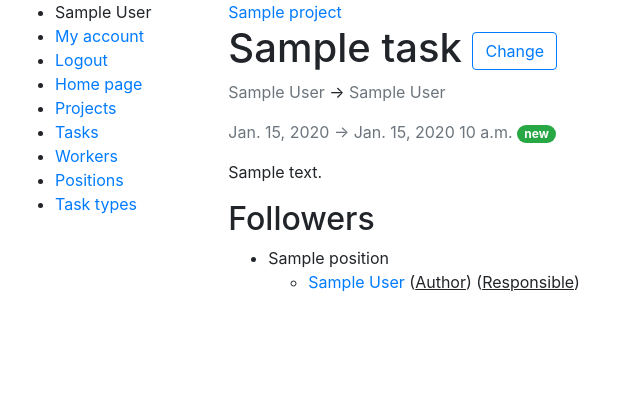
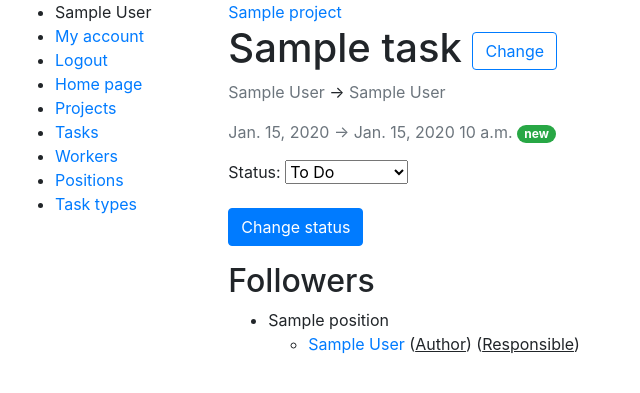
Before and after one commit to vkrasnovyd/project-management-platform, a Django app: page /tasks/1/ in a window 1280 px wide. Shown: the top 393 px of the page, without its empty margins (0-640 px from the left). Run offline with Django 4.2, Linux system fonts and the light colour scheme; a user stored in the database is signed in; tables that the repository leaves empty hold one stand-in row (values such as "Sample post").

Commit message:
Change TaskDetailView
Added form for quick task status changing task directly on the task
detail page.

```diff
--- a/task_manager/forms.py
+++ b/task_manager/forms.py
@@ -119,3 +119,19 @@ class TaskForm(forms.ModelForm):
             time_format="%H:%M",
         )
     )
+
+
+TASK_STATUS_CHOICES = [
+    ("new", "To Do"),
+    ("progress", "In progress"),
+    ("blocked", "Blocked"),
+    ("review", "Under review")
+]
+
+
+class TaskStatusUpdateForm(forms.ModelForm):
+    class Meta:
+        model = Task
+        fields = ["status"]
+
+    status = forms.ChoiceField(choices=TASK_STATUS_CHOICES)
--- a/task_manager/models.py
+++ b/task_manager/models.py
@@ -110,3 +110,6 @@ class Task(models.Model):
 
     def __str__(self):
         return self.name
+
+    def get_absolute_url(self):
+        return reverse("task_manager:task-detail", kwargs={"pk": self.pk})
--- a/task_manager/views.py
+++ b/task_manager/views.py
@@ -9,7 +9,8 @@ from django.shortcuts import render
 from django.urls import reverse_lazy, reverse
 from django.views import generic
 
-from task_manager.forms import WorkerCreationForm, WorkerChangeForm, PositionForm, TaskTypeForm, ProjectForm, TaskForm
+from task_manager.forms import WorkerCreationForm, WorkerChangeForm, PositionForm, TaskTypeForm, ProjectForm, TaskForm, \
+    TaskStatusUpdateForm
 from task_manager.models import Task, Project, Position, TaskType
 
 
@@ -324,12 +325,16 @@ class TaskListView(LoginRequiredMixin, generic.ListView):
         return context
 
 
-class TaskDetailView(LoginRequiredMixin, generic.DetailView):
+class TaskDetailView(LoginRequiredMixin, generic.UpdateView):
     """View class for the page with the key information about the task."""
     model = Task
+    form_class = TaskStatusUpdateForm
+    template_name = "task_manager/task_detail.html"
 
     def get_context_data(self, **kwargs):
-        context = super().get_context_data(**kwargs)
+        context = super(TaskDetailView, self).get_context_data(**kwargs)
+        object = self.get_object()
+        context["object"] = context["task"] = object
         task_id = context.get("task").id
         context["followers"] = get_user_model().objects.filter(followed_tasks=task_id).select_related("position")
         return context
--- a/templates/task_manager/task_detail.html
+++ b/templates/task_manager/task_detail.html
@@ -21,7 +21,10 @@
   </p>
 
   <p>
-    <span class="text-secondary">{{ task.created_time|date }}  → {{ task.deadline|date }} {{ task.deadline|time }}</span>
+    <span class="text-secondary">
+      {{ task.created_time|date }}  → {{ task.deadline|date }} {{ task.deadline|time }}
+    </span>
+
     <span
       {% if task.status == "new" %}
         class="badge badge-pill badge-success"
@@ -35,12 +38,15 @@
         class="badge badge-pill badge-secondary"
       {% endif %}
     >{{ task.status }}</span>
+
+    {% if user == task.author or user == task.responsible %}
+      <form action="" method="post">
+        {% csrf_token %}
+        {{ form.as_p }}
+        <input type="submit" value="Change status" class="btn btn-primary">
+      </form>
+    {% endif %}
   </p>
-
-
-  {% if task.description %}
-    <p>{{ task.description }}</p>
-  {% endif %}
 
   <h2>Followers</h2>
 
```
